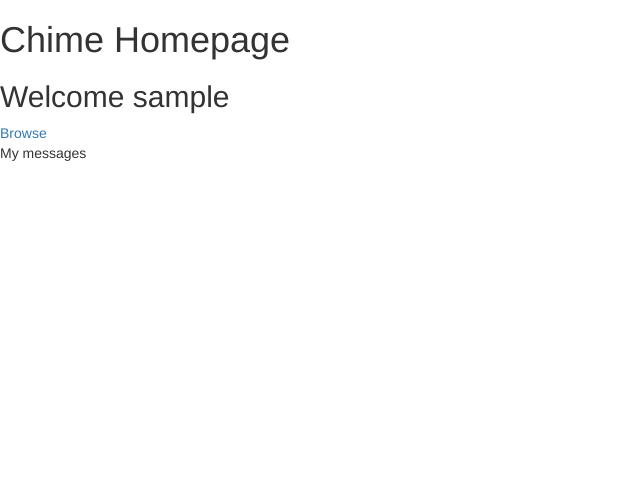
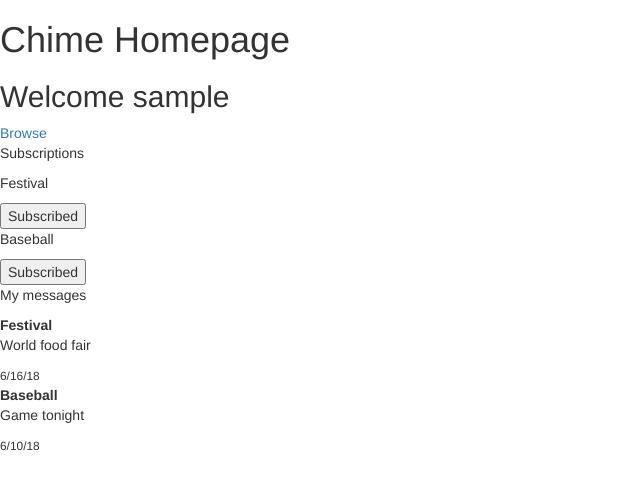
Before and after one commit to wucheeman/Chime, a Node server app: a page that uses views/user-home.handlebars in a window 1280 px wide. Shown: the top 490 px of the page, without its empty margins (0-640 px from the left). Run offline with Node 20, Linux system fonts and the light colour scheme; some libraries are stand-ins or nearby versions.

Commit message:
added dummy data so that html-routes sends divs to handlebars files

```diff
--- a/controllers/html-routes.js
+++ b/controllers/html-routes.js
@@ -1,3 +1,25 @@
+// Temporary data
+const orgs = [{name: 'Festival'}, {name: 'Library'}, {name: 'Park'}, {name: 'Baseball Field'}];
+const subs = [{name: 'Festival'}, {name: 'Baseball'}];
+const logs = [
+  {
+    org: 'Festival',
+    message: 'World food fair',
+    date: '6/16/18'
+  },
+  {
+    org: 'Baseball',
+    message: 'Game tonight',
+    date: '6/10/18'
+  }
+];
+const companyLog = [
+  {
+    message: 'Thank you for following us',
+    date: '6/10/18'
+  }
+];
+
 module.exports = function(app) {
   app.get('/', function(req, res) {
     res.redirect('/login');
@@ -15,17 +37,25 @@
   });
 
   app.get('/user/:username', function(req, res) {
-    // db call to collect text logs
-    res.render('user-home', {user: req.params.username});
+    var hbsObject = {
+      user: req.params.username,
+      sub: subs,
+      log: logs
+    }
+    res.render('user-home', hbsObject);
   });
 
   app.get('/user/:username/browse', function(req, res) {
     // db call to display available companies to follow
-    res.render('user-browse');
+    res.render('user-browse', {org: orgs});
   });
 
   app.get('/org/:username', function(req, res) {
     // db call to collect text logs
-    res.render('org-home', {org: req.params.username});
+    var hbsObject = {
+      org: req.params.username,
+      log: companyLog
+    }
+    res.render('org-home', hbsObject);
   });
 }
--- a/package.json
+++ b/package.json
@@ -16,6 +16,7 @@
     "express-handlebars": "^3.0.0",
     "express-session": "^1.15.6",
     "mysql": "^2.15.0",
-    "sequelize": "^4.37.10"
+    "sequelize": "^4.37.10",
+    "twilio": "^3.17.2"
   }
 }
--- a/server.js
+++ b/server.js
@@ -1,8 +1,7 @@
 var express = require('express');
 var bodyParser = require('body-parser');
-var env = require('dotenv').load();
 var exphbs = require('express-handlebars');
-var models = require("./models");
+//var models = require("./models");
 
 var app = express();
 var PORT = process.env.PORT || 8080;
@@ -24,13 +23,14 @@
 */
 
 require("./controllers/routes.js")(app);
-
+/*
 //Sync Database
 models.sequelize.sync().then(function() {
   console.log('Nice! Database looks fine')
 }).catch(function(err) {
   console.log(err, "Something went wrong with the Database Update!")
 });
+*/
 
 app.listen(PORT, function() {
   console.log("App listening on PORT " + PORT);
--- a/views/user-home.handlebars
+++ b/views/user-home.handlebars
@@ -1,10 +1,24 @@
 <h1>Chime Homepage</h1>
 <h2>Welcome {{user}}</h2>
 <a href="javascript:location.replace(location.href + '/browse')">Browse</a>
+
+<div>
+<p>Subscriptions</p>
+{{#each sub}}
+  <div>
+    <p>{{name}}</p>
+    <button class="unsub">Subscribed</button>
+  </div>
+{{/each}}
+</div>
+
+<div>
 <p>My messages</p>
 {{#each log}}
-<div>
-  <p>{{message}}</p>
-  <p>{{date}}</p>
+  <div>
+    <strong>{{org}}</strong>
+    <p>{{message}}</p>
+    <small>{{date}}</small>
+  </div>
+{{/each}}
 </div>
-{{/each}}
```
Also changed, not shown: 1 other file.
